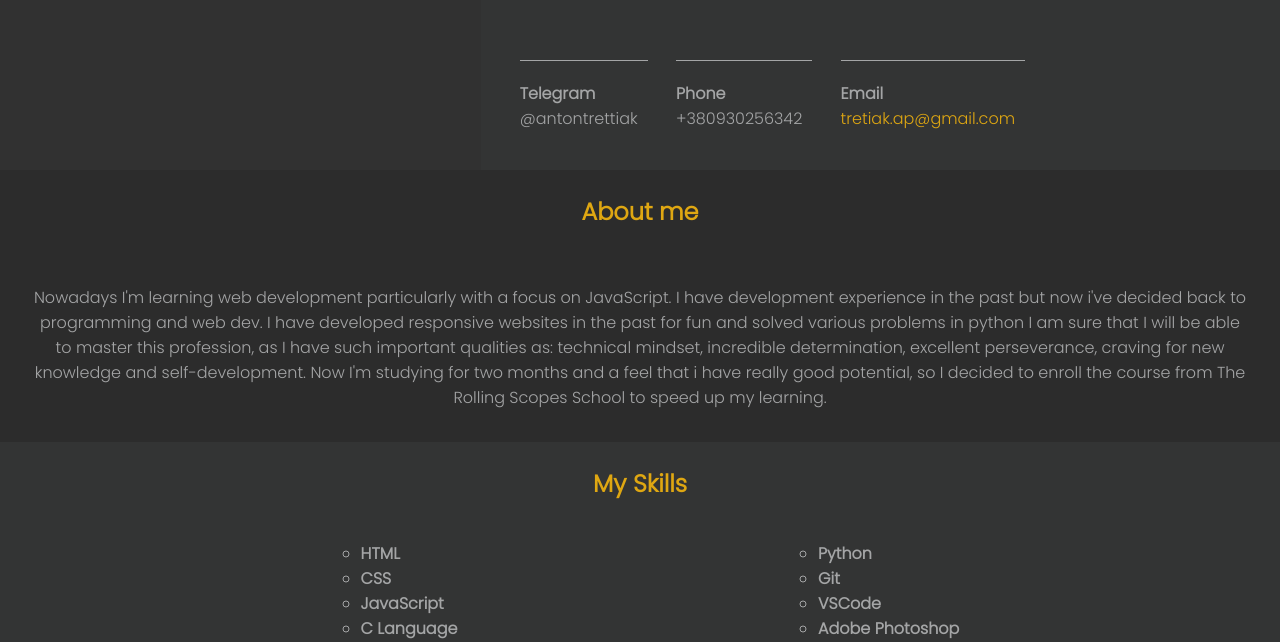
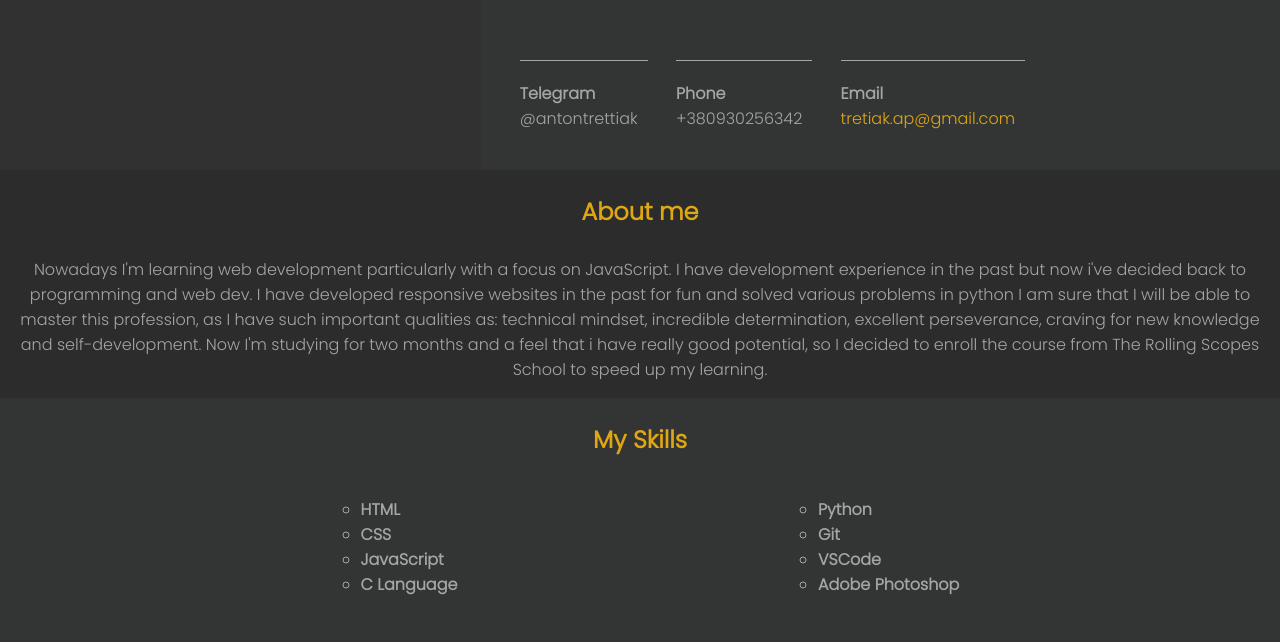
Before and after one commit to Anton-Tretiak/rsschool-cv, a plain HTML site: page index.html in a window 1280 px wide. Shown: the part 630-1272 px from the top of the page. Drawn offline with Linux system fonts and the light colour scheme.

Commit message:
fix: correct paddigs in about me section

```diff
--- a/style.css
+++ b/style.css
@@ -94,14 +94,14 @@ main{
     text-align: center;
 
 }
-.about_me > h2 {
+.about_me  h2 {
+    margin: 0;
+    padding: 1em 1em 0.5em 1em;
+    color:rgb(223, 167, 18);
+}
+.about_me  p {
     margin: 0;
     padding: 1em;
-    color:rgb(223, 167, 18);
-}
-.about_me > p {
-    margin: 0;
-    padding: 2em;
 }
 .skills {
     width: 100%;
```
